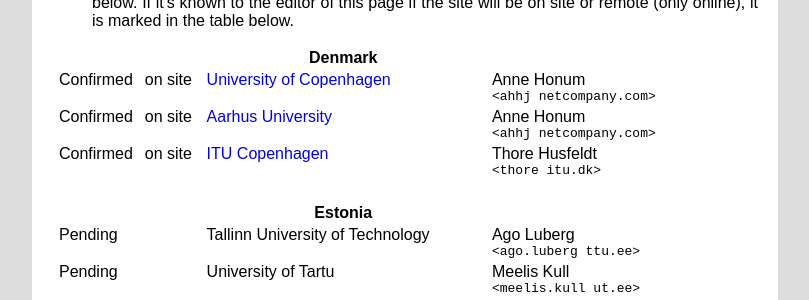
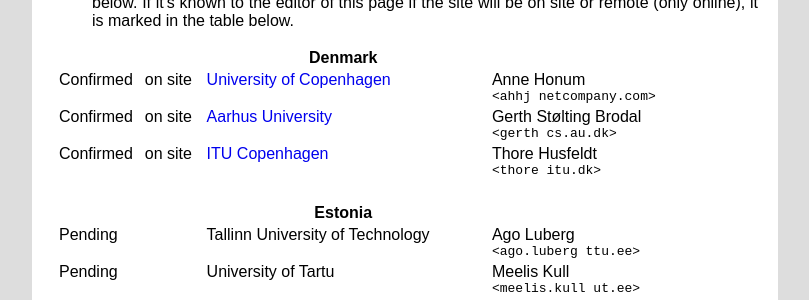
Before and after one commit to icpc/ncpc-web, a Jekyll site: the page built from ncpc2020/index.html, in a window 1280 px wide and 900 px high, scrolled down 1099 px. Shown: the part 152-452 px from the top of the window, without its empty margins (235-1044 px from the left). Built offline with Jekyll 4.4.1, drawn with Linux system fonts in a browser that asks for light colours.

Commit message:
[2020] change site director for Aarhus

```diff
--- a/ncpc2020/index.html
+++ b/ncpc2020/index.html
@@ -161,9 +161,9 @@
     <td>Confirmed</td>
     <td>on site</td>
     <td><a href="http://www.netcompany.dk/dm">Aarhus University</a></td>
-    <td>Anne Honum
+    <td>Gerth Stølting Brodal
       <br />
-      <code>&lt;ahhj netcompany.com&gt;</code>
+      <code>&lt;gerth cs.au.dk&gt;</code>
     </td>
   </tr>
   <tr>
```
